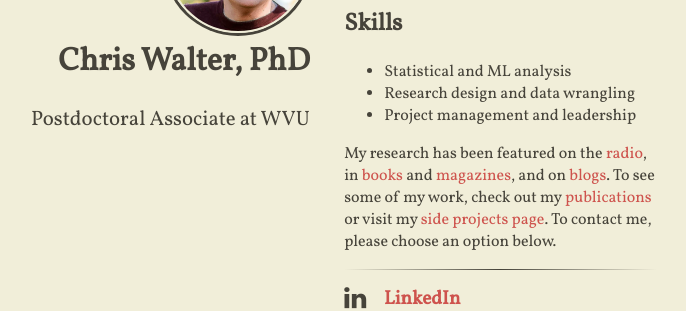
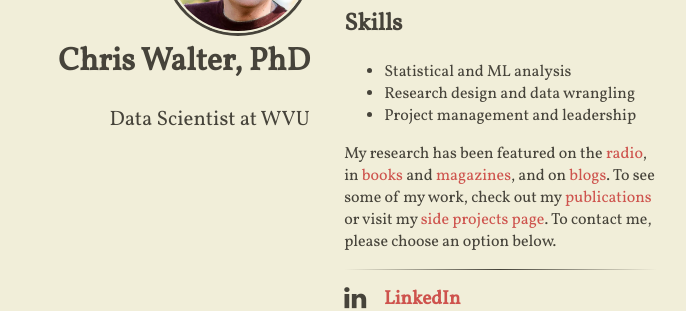
Before and after one commit to waltscience/waltscience.github.io, a Jekyll site: the page built from index.html, in a window 1280 px wide. Shown: the part 239-550 px from the top of the page, without its empty margins (323-1009 px from the left). Built offline with Jekyll 4.4.1, drawn with Linux system fonts in a browser that asks for light colours; nearby versions of some CDN libraries.

Commit message:
Update _config.yml

```diff
--- a/_config.yml
+++ b/_config.yml
@@ -9,7 +9,7 @@ compass:
   # author will appear under the avatar (optional)
   author: "Chris Walter, PhD"
   # tagline will appear under the title (optional)
-  tagline: "Postdoctoral Associate at WVU"
+  tagline: "Data Scientist at WVU"
   # if include_content is true, the contents of the content.html include will be
   # added right above the generated item list, if present
   include_content: true
```
